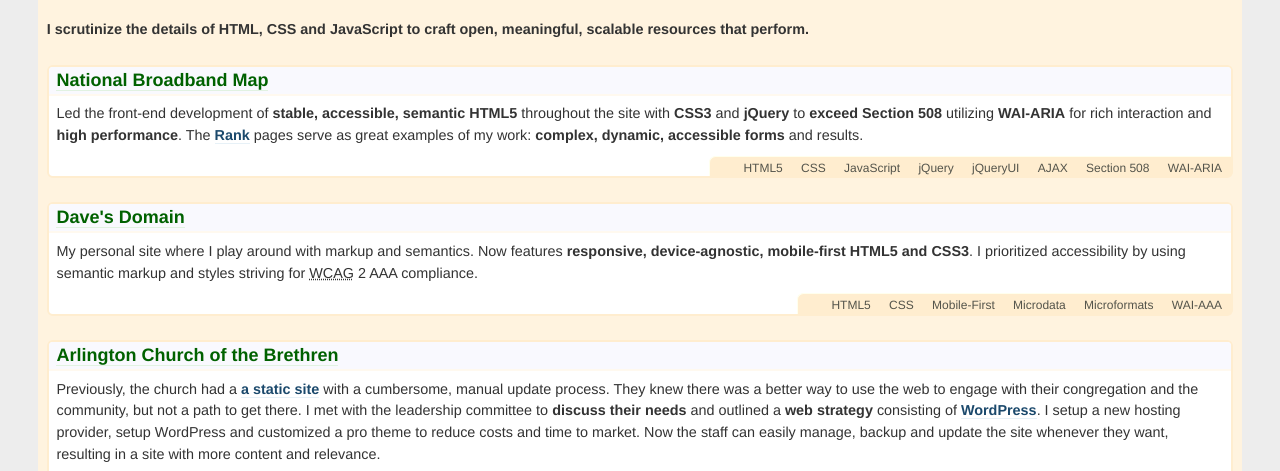
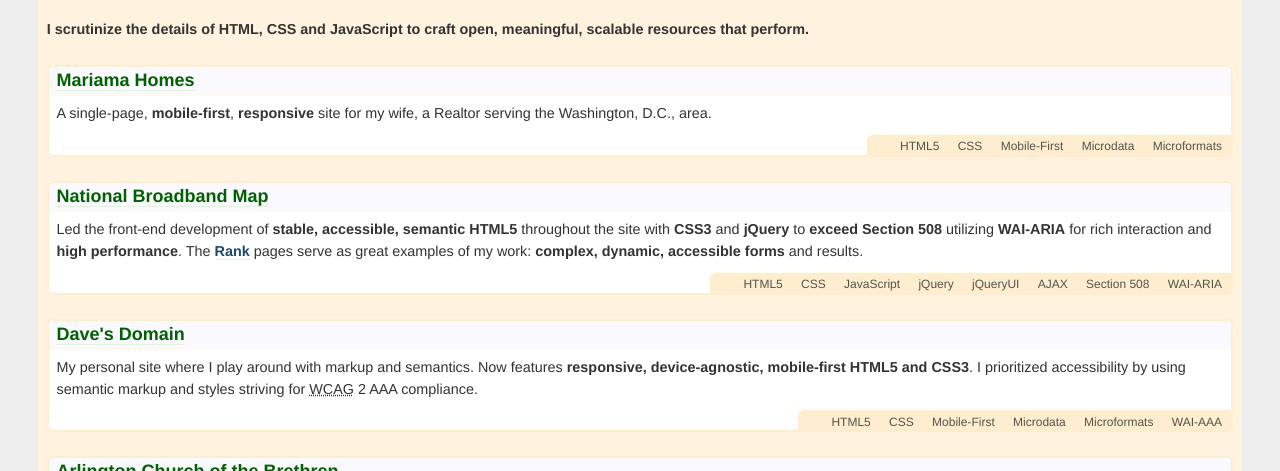
Before and after one commit to davidl/davidl.github.com, a plain HTML site: page index.html in a window 1280 px wide. Shown: the part 324-795 px from the top of the page. Drawn offline with Linux system fonts and the light colour scheme; a web font is replaced by a local one.

Commit message:
Added mariamahomes

```diff
--- a/index.html
+++ b/index.html
@@ -41,6 +41,22 @@
 		<section id="portfolio">
 			<h2>Portfolio of Work</h2>
 			<p>With 15 years of <strong>front-end</strong> experience, I've traveled from HTML to XHTML and back again. I know the past, present and <em>purpose</em> of each and apply them appropriately to each project I work on.</p><p><strong>I scrutinize the details of HTML, CSS and JavaScript to craft open, meaningful, scalable resources that perform.</strong></p>
+			<article id="mariamahomes">
+				<!--<figure><a href="#"><img src=""></a></figure>-->
+				<h3>
+					<a href="http://mariamahomes.com/">Mariama Homes</a>
+				</h3>
+				<p>A single-page, <strong>mobile-first</strong>, <strong>responsive</strong> site for my wife, a Realtor serving the Washington, D.C., area.</p>
+				<aside>
+					<ul>
+						<li>HTML5</li>
+						<li>CSS</li>
+						<li>Mobile-First</li>
+						<li>Microdata</li>
+						<li>Microformats</li>
+					</ul>
+				</aside>
+			</article>
 			<article id="broadbandmap">
 				<!--<figure><a href="#"><img src=""></a></figure>-->
 				<h3>
```
